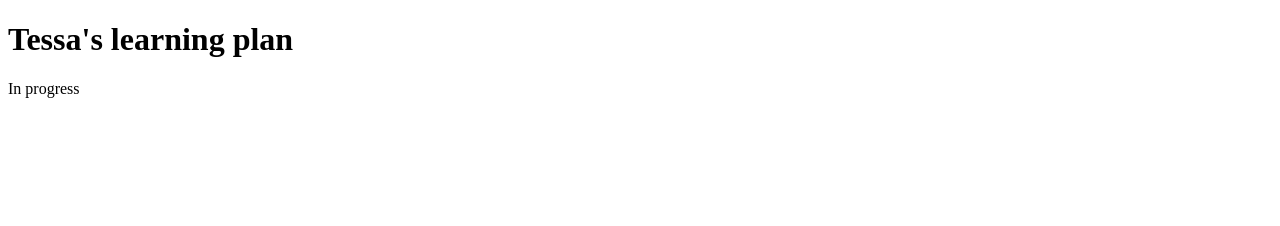
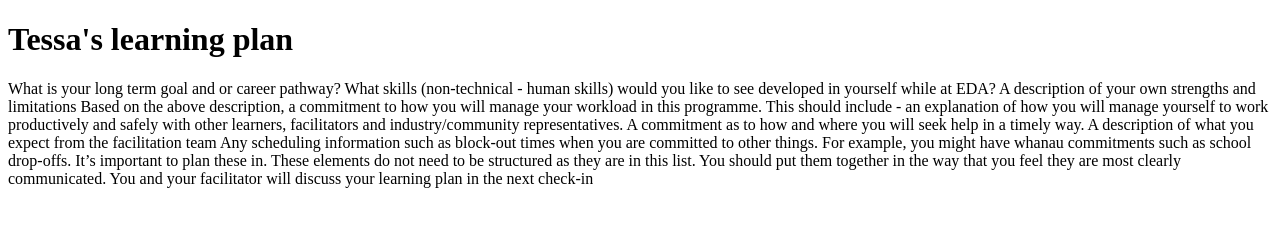
Before and after one commit to tessajane/tessajane.github.io, a plain HTML site: page blog/learning-plan.html in a window 1280 px wide. Drawn offline with Linux system fonts and the light colour scheme.

Commit message:
learning plan

```diff
--- a/blog/learning-plan.html
+++ b/blog/learning-plan.html
@@ -3,6 +3,15 @@
 <head>
  <title>Tessa's learning plan</title>
  <h1>Tessa's learning plan</h1>
- <p>In progress</p>
+ <p>What is your long term goal and or career pathway?
+        What skills (non-technical - human skills) would you like to see developed in yourself while at EDA?
+        A description of your own strengths and limitations
+        Based on the above description, a commitment to how you will manage your workload in this programme. This should include - an explanation of how you will manage yourself to work productively and safely with other learners, facilitators and industry/community representatives.
+        A commitment as to how and where you will seek help in a timely way.
+        A description of what you expect from the facilitation team
+        Any scheduling information such as block-out times when you are committed to other things.
+        For example, you might have whanau commitments such as school drop-offs. It’s important to plan these in.
+        These elements do not need to be structured as they are in this list. You should put them together in the way that you feel they are most clearly communicated.
+        You and your facilitator will discuss your learning plan in the next check-in</p>
  </head>
  </html>
```
Also changed, not shown: blog/learning-plan.css (added).
